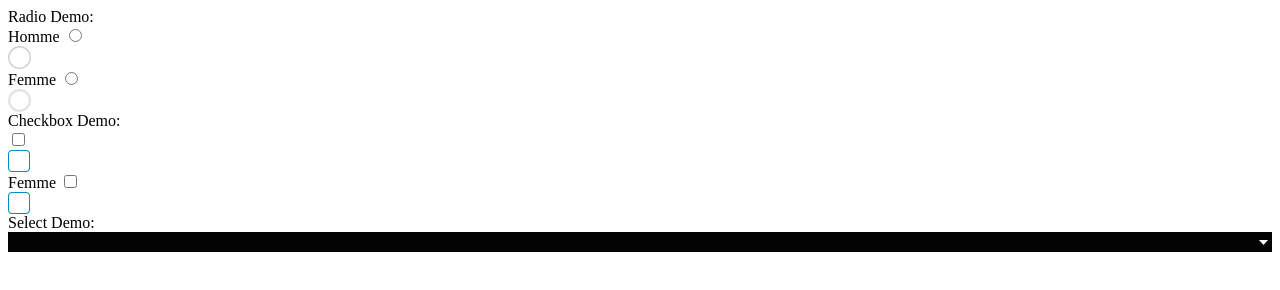
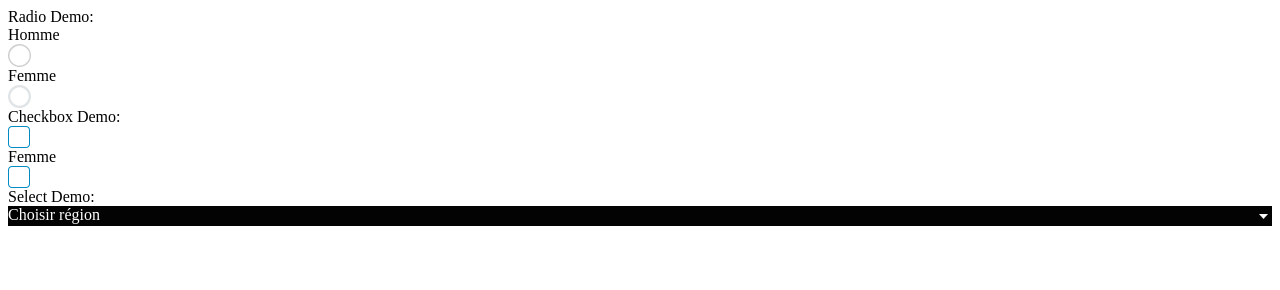
Before and after one commit to QuatreCentQuatre/skinMe, a plain HTML site: page demos/standard/index.html in a window 1280 px wide. Drawn offline with nearby package versions, Linux system fonts and the light colour scheme; files that its build step writes are made by us from their sources.

Commit message:
-fix: demo loading the wrong js filename. -fix: skinMe now check if the associated div (i.e: div with id #skin-checkbox-age for a checkbox named "checkbox-age") to a skin-me element is present. Errors is not handled where previously the whole plugin would stop to work in this case. Now displays a console.warn with the element's ID who's missing.

```diff
--- a/demos/standard/index.html
+++ b/demos/standard/index.html
@@ -13,7 +13,7 @@
 
     <script src="http://code.jquery.com/jquery-1.11.2.min.js"></script>
 
-    <script src="../../src/skinMe.js"></script>
+    <script src="../../src/me.skin.js"></script>
 
     <script type="text/javascript">
         $(document).ready(function(){
--- a/src/me.skin.js
+++ b/src/me.skin.js
@@ -110,8 +110,11 @@
             }
 
             obj.$skm   = null;
+
             if (obj.$form.find('#skinme-' + obj.id).length > 0) {
                 obj.$skm = obj.$form.find('#skinme-' + obj.id);
+            }else{
+                console.warn('Could not find associated element with ID: skinme-' + obj.id);
             }
 
             obj.$cz    = null;
@@ -171,6 +174,7 @@
 
     var privateMethods = {
         addEventCommons: function(element){
+            if(element.$cz){
                 element.$cz.on('mouseenter', function(e) {
                     if (element.$el.attr('disabled')) {return;}
                     element.$skm.addClass('hover');
@@ -180,6 +184,8 @@
                     if (element.$el.attr('disabled')) {return;}
                     element.$skm.removeClass('hover');
                 });
+            }
+
         },
         addEventRadio: function(element) {
             if (element.el.checked) {
@@ -205,13 +211,17 @@
                 }
             });
 
+            if(element.$cz) {
 
                 element.$cz.on('click', function skinMeRadioCzHandler(e) {
-				if (element.$el.attr('disabled')) {return;}
+                    if (element.$el.attr('disabled')) {
+                        return;
+                    }
                     e.preventDefault();
                     element.$el.trigger('change', 'cz');
                 });
 
+            }
             if (element.$label) {
                 element.$label.on('click', function skinMeRadioLabelHandler(e) {
                     if (element.$el.attr('disabled')) {return;}
```
Lines whose indentation alone changed are shown as unchanged.
